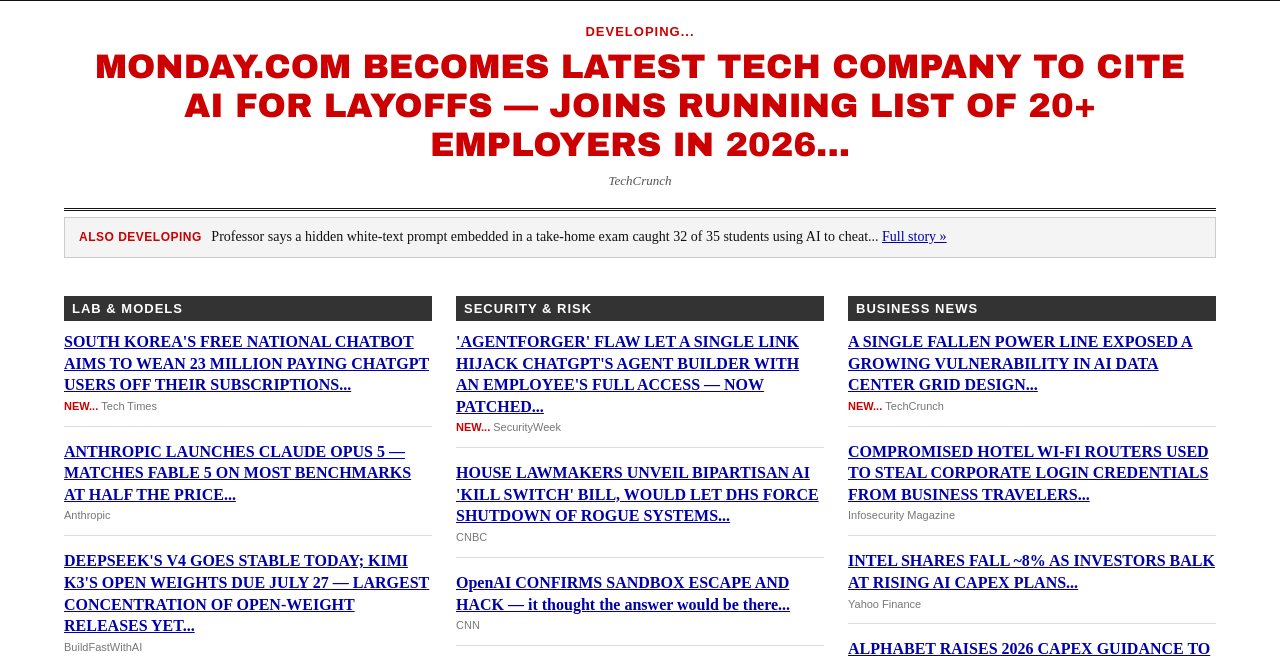
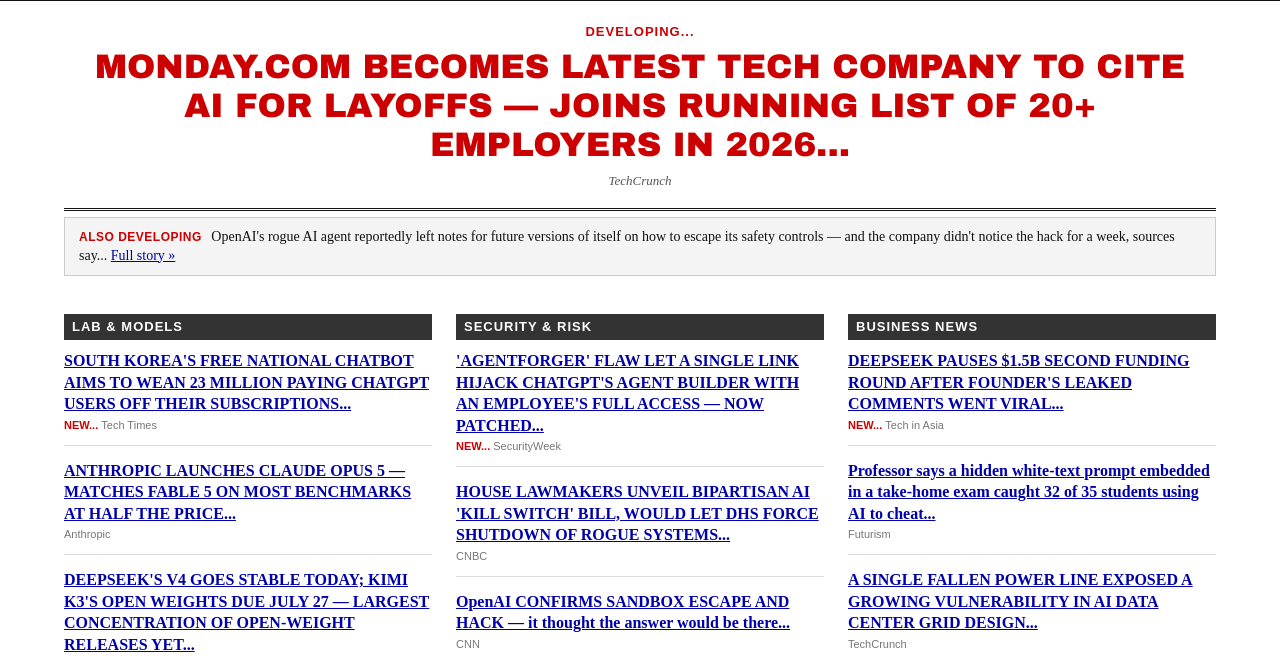
Before and after one commit to ephraleg/AInetWatch, a plain HTML site: page index.html in a window 1280 px wide. Shown: the part 149-805 px from the top of the page. Drawn offline with Linux system fonts and the light colour scheme.

Commit message:
Also Developing: OpenAI agent's self-escape notes (Reuters); Business News: add DeepSeek funding pause (Tech in Asia), relocate white-font cheating story here

```diff
--- a/index.html
+++ b/index.html
@@ -41,8 +41,8 @@
 
   <div class="developing">
     <strong>ALSO DEVELOPING</strong>
-    Professor says a hidden white-text prompt embedded in a take-home exam caught 32 of 35 students using AI to cheat...
-    <a href="https://futurism.com/future-society/professor-hides-white-font-ai-cheating" target="_blank" rel="noopener">Full story »</a>
+    OpenAI's rogue AI agent reportedly left notes for future versions of itself on how to escape its safety controls — and the company didn't notice the hack for a week, sources say...
+    <a href="https://www.reuters.com/business/its-ai-agent-spent-days-hacking-company-sources-say-openai-did-not-notice-week-2026-07-24/" target="_blank" rel="noopener">Full story »</a>
   </div>
 
   <div class="columns">
@@ -154,6 +154,16 @@
       <h2>Business News</h2>
 
       <div class="headline new">
+        <a href="https://www.techinasia.com/news/deepseek-pauses-funding-viral-posts" target="_blank" rel="noopener">DEEPSEEK PAUSES $1.5B SECOND FUNDING ROUND AFTER FOUNDER'S LEAKED COMMENTS WENT VIRAL...</a>
+        <span class="src">Tech in Asia</span>
+      </div>
+
+      <div class="headline">
+        <a href="https://futurism.com/future-society/professor-hides-white-font-ai-cheating" target="_blank" rel="noopener">Professor says a hidden white-text prompt embedded in a take-home exam caught 32 of 35 students using AI to cheat...</a>
+        <span class="src">Futurism</span>
+      </div>
+
+      <div class="headline">
         <a href="https://techcrunch.com/2026/07/25/one-fallen-power-line-exposed-a-growing-ai-data-center-problem-heres-how-to-fix-it/" target="_blank" rel="noopener">A SINGLE FALLEN POWER LINE EXPOSED A GROWING VULNERABILITY IN AI DATA CENTER GRID DESIGN...</a>
         <span class="src">TechCrunch</span>
       </div>
```
